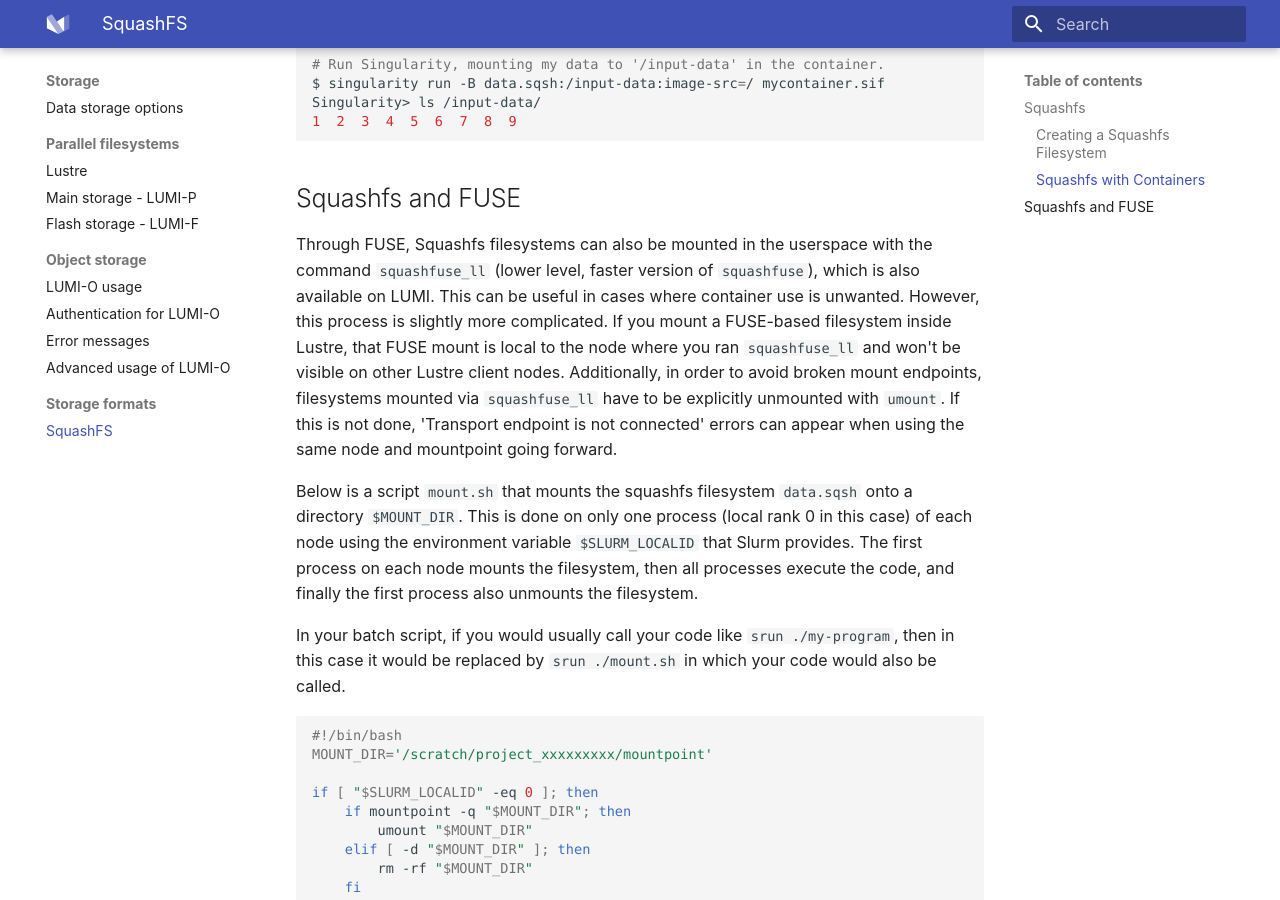
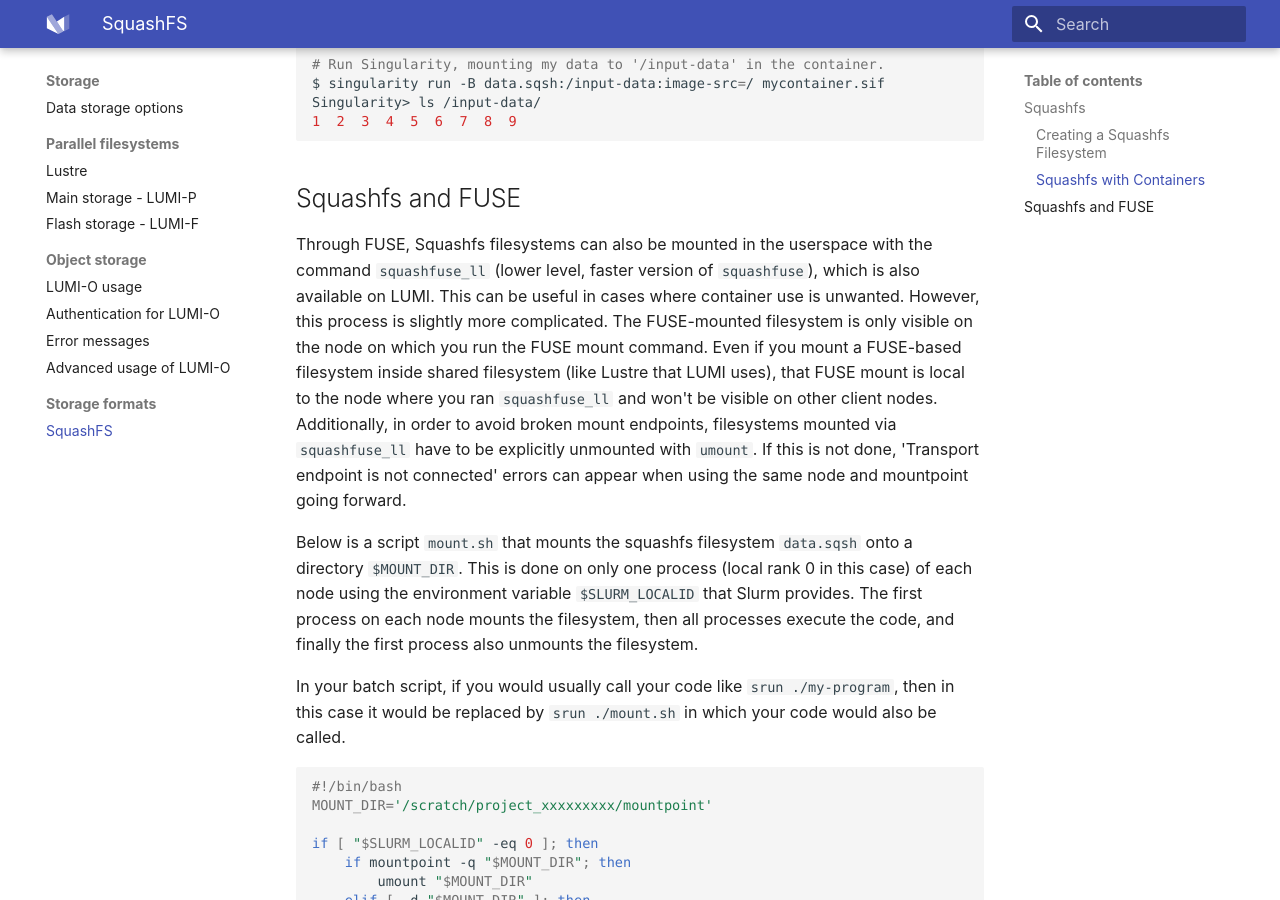
Before and after one commit to Lumi-supercomputer/lumi-userguide, an MkDocs documentation site: the page built from docs/storage/formats/FUSE.md, in a window 1280 px wide and 900 px high, scrolled down 835 px. Built offline with MkDocs 1.6.1 and Material for MkDocs 9.7.7, drawn with Linux system fonts in a browser that asks for light colours.

Commit message:
Wording change proposed by Jan

```diff
--- a/docs/storage/formats/FUSE.md
+++ b/docs/storage/formats/FUSE.md
@@ -32,7 +32,7 @@
 ## Squashfs and FUSE
 
 
-Through FUSE, Squashfs filesystems can also be mounted in the userspace with the command `squashfuse_ll` (lower level, faster version of `squashfuse`), which is also available on LUMI. This can be useful in cases where container use is unwanted. However, this process is slightly more complicated. If you mount a FUSE-based filesystem inside Lustre, that FUSE mount is local to the node where you ran `squashfuse_ll` and won't be visible on other Lustre client nodes. Additionally, in order to avoid broken mount endpoints, filesystems mounted via `squashfuse_ll` have to be explicitly unmounted with `umount`. If this is not done, 'Transport endpoint is not connected' errors can appear when using the same node and mountpoint going forward.
+Through FUSE, Squashfs filesystems can also be mounted in the userspace with the command `squashfuse_ll` (lower level, faster version of `squashfuse`), which is also available on LUMI. This can be useful in cases where container use is unwanted. However, this process is slightly more complicated. The FUSE-mounted filesystem is only visible on the node on which you run the FUSE mount command. Even if you mount a FUSE-based filesystem inside shared filesystem (like Lustre that LUMI uses), that FUSE mount is local to the node where you ran `squashfuse_ll` and won't be visible on other client nodes. Additionally, in order to avoid broken mount endpoints, filesystems mounted via `squashfuse_ll` have to be explicitly unmounted with `umount`. If this is not done, 'Transport endpoint is not connected' errors can appear when using the same node and mountpoint going forward.
 
 Below is a script `mount.sh` that mounts the squashfs filesystem `data.sqsh` onto a directory `$MOUNT_DIR`. This is done on only one process (local rank 0 in this case) of each node using the environment variable `$SLURM_LOCALID` that Slurm provides. The first process on each node mounts the filesystem, then all processes execute the code, and finally the first process also unmounts the filesystem.
 
```
